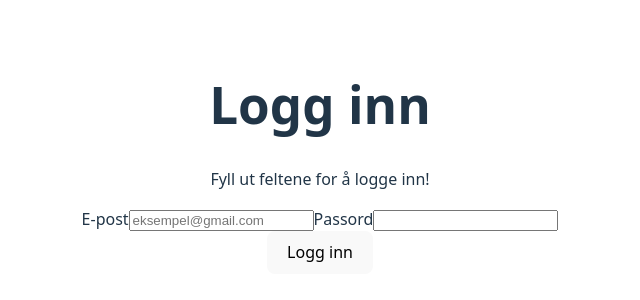
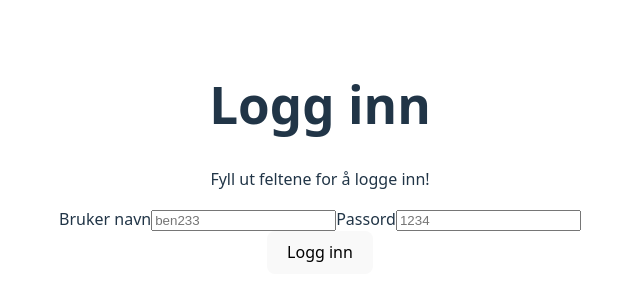
Before and after one commit to Madelenkr/Eksamen_UIN24, a React (Vite) app: page /dashboard in a window 1280 px wide. Shown: the part 242-542 px from the top of the page, without its empty margins (320-960 px from the left). Built offline with nearby package versions, Linux system fonts and the light colour scheme.

Commit message:
Endret litt på selve innholde byttet fra epost til brukenavn.

```diff
--- a/src/components/Dashboard.jsx
+++ b/src/components/Dashboard.jsx
@@ -8,11 +8,11 @@ export default function Dashboard() {
 
         <form action="action.page" method="post">
           <section>
-            <label htmlFor="email">E-post</label>
-            <input type="email"name="email" id="email" placeholder="eksempel@gmail.com"  required/>
+            <label htmlFor="bruker">Bruker navn</label>
+            <input type="bruker"name="bruker" id="bruker" placeholder="ben233"  required/>
 
             <label htmlFor="password">Passord</label>
-            <input type="password"name="password" id="password" required/>
+            <input type="password"name="password" id="password"  placeholder="1234" required/>
           </section>
 
           <button type="submit">Logg inn</button>
```
